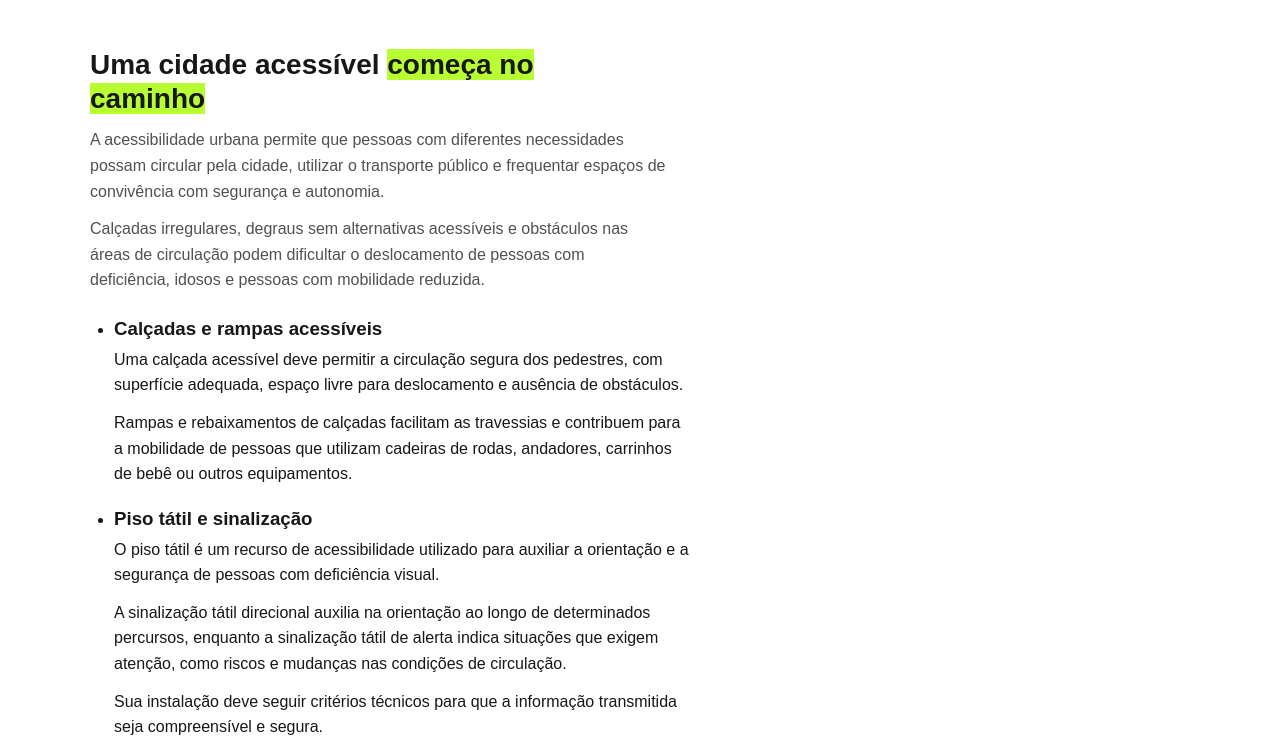
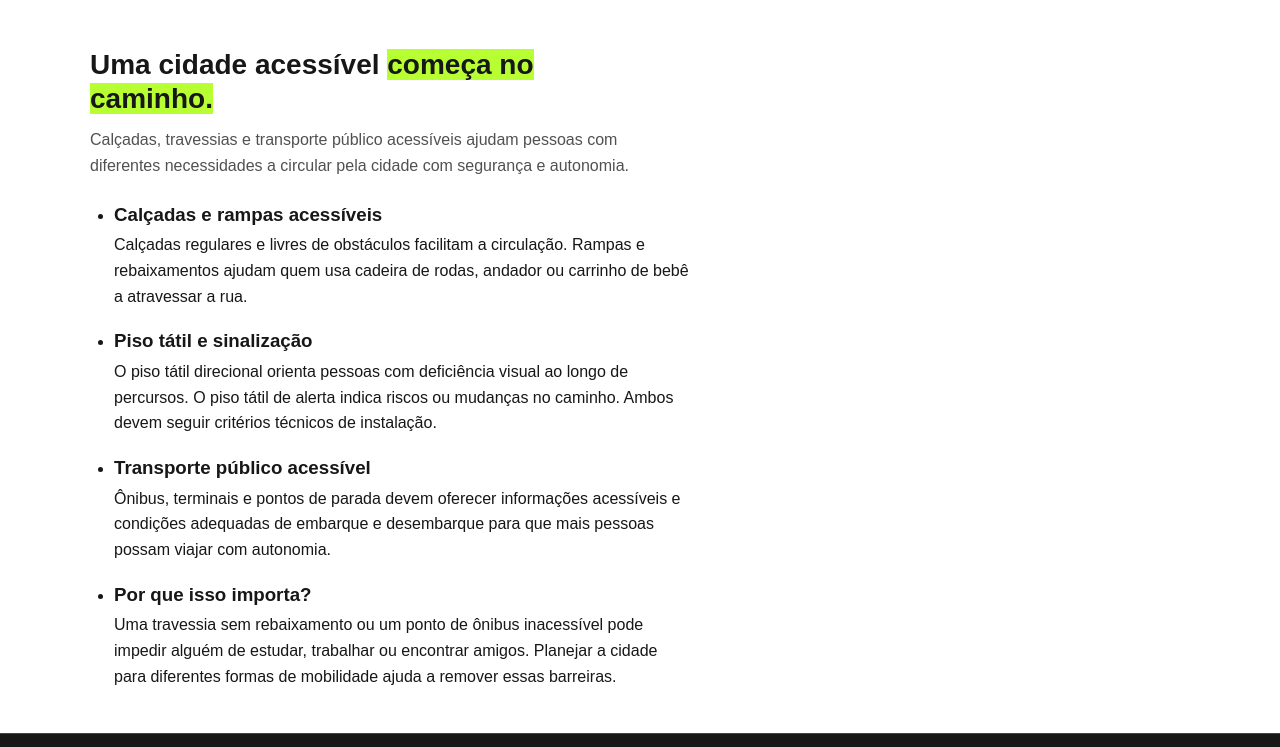
Before and after one commit to liz-whs/acessibilidade, a plain HTML site: page cidade.html in a window 1280 px wide. Shown: the part 1510-2257 px from the top of the page. Drawn offline with nearby package versions, Linux system fonts and the light colour scheme.

Commit message:
Padroniza os textos complementares da página Cidade

```diff
--- a/cidade.html
+++ b/cidade.html
@@ -126,32 +126,30 @@
         <section class="categories" aria-labelledby="conteudo-complementar">
             <div class="container">
                 <div class="section-heading">
-                    <h2 id="conteudo-complementar">Uma cidade acessível <span>começa no caminho</span></h2>
-                    <p>A acessibilidade urbana permite que pessoas com diferentes necessidades possam circular pela cidade, utilizar o transporte público e frequentar espaços de convivência com segurança e autonomia.</p>
-                    <p>Calçadas irregulares, degraus sem alternativas acessíveis e obstáculos nas áreas de circulação podem dificultar o deslocamento de pessoas com deficiência, idosos e pessoas com mobilidade reduzida.</p>
+                    <div>
+                        <h2 id="conteudo-complementar">
+                            Uma cidade acessível
+                            <span>começa no caminho.</span>
+                        </h2>
+                    </div>
+                    <p>Calçadas, travessias e transporte público acessíveis ajudam pessoas com diferentes necessidades a circular pela cidade com segurança e autonomia.</p>
                 </div>
                 <ul class="topic-list">
                     <li>
                         <h3>Calçadas e rampas acessíveis</h3>
-                        <p>Uma calçada acessível deve permitir a circulação segura dos pedestres, com superfície adequada, espaço livre para deslocamento e ausência de obstáculos.</p>
-                        <p>Rampas e rebaixamentos de calçadas facilitam as travessias e contribuem para a mobilidade de pessoas que utilizam cadeiras de rodas, andadores, carrinhos de bebê ou outros equipamentos.</p>
+                        <p>Calçadas regulares e livres de obstáculos facilitam a circulação. Rampas e rebaixamentos ajudam quem usa cadeira de rodas, andador ou carrinho de bebê a atravessar a rua.</p>
                     </li>
                     <li>
                         <h3>Piso tátil e sinalização</h3>
-                        <p>O piso tátil é um recurso de acessibilidade utilizado para auxiliar a orientação e a segurança de pessoas com deficiência visual.</p>
-                        <p>A sinalização tátil direcional auxilia na orientação ao longo de determinados percursos, enquanto a sinalização tátil de alerta indica situações que exigem atenção, como riscos e mudanças nas condições de circulação.</p>
-                        <p>Sua instalação deve seguir critérios técnicos para que a informação transmitida seja compreensível e segura.</p>
+                        <p>O piso tátil direcional orienta pessoas com deficiência visual ao longo de percursos. O piso tátil de alerta indica riscos ou mudanças no caminho. Ambos devem seguir critérios técnicos de instalação.</p>
                     </li>
                     <li>
                         <h3>Transporte público acessível</h3>
-                        <p>A acessibilidade também deve estar presente nos ônibus, terminais e pontos de parada.</p>
-                        <p>Veículos com condições adequadas de embarque e desembarque, informações acessíveis e espaços preparados para diferentes necessidades contribuem para que mais pessoas possam utilizar o transporte público com autonomia.</p>
+                        <p>Ônibus, terminais e pontos de parada devem oferecer informações acessíveis e condições adequadas de embarque e desembarque para que mais pessoas possam viajar com autonomia.</p>
                     </li>
                     <li>
                         <h3>Por que isso importa?</h3>
-                        <p>Imagine precisar atravessar uma rua, mas encontrar uma calçada sem rebaixamento, ou chegar a um ponto de ônibus sem condições adequadas de embarque.</p>
-                        <p>Essas situações mostram como pequenas barreiras podem impedir atividades comuns, como estudar, trabalhar, realizar compras ou encontrar amigos.</p>
-                        <p>Uma cidade verdadeiramente acessível considera as diferentes formas de mobilidade desde seu planejamento.</p>
+                        <p>Uma travessia sem rebaixamento ou um ponto de ônibus inacessível pode impedir alguém de estudar, trabalhar ou encontrar amigos. Planejar a cidade para diferentes formas de mobilidade ajuda a remover essas barreiras.</p>
                     </li>
                 </ul>
             </div>
```
